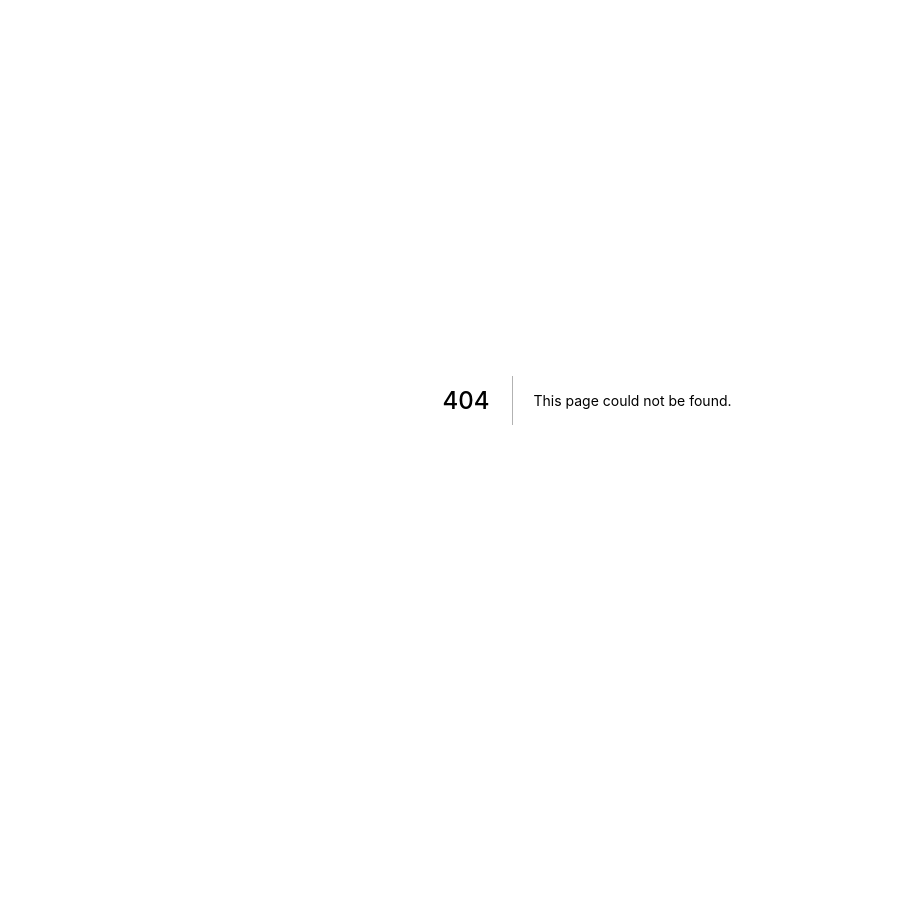
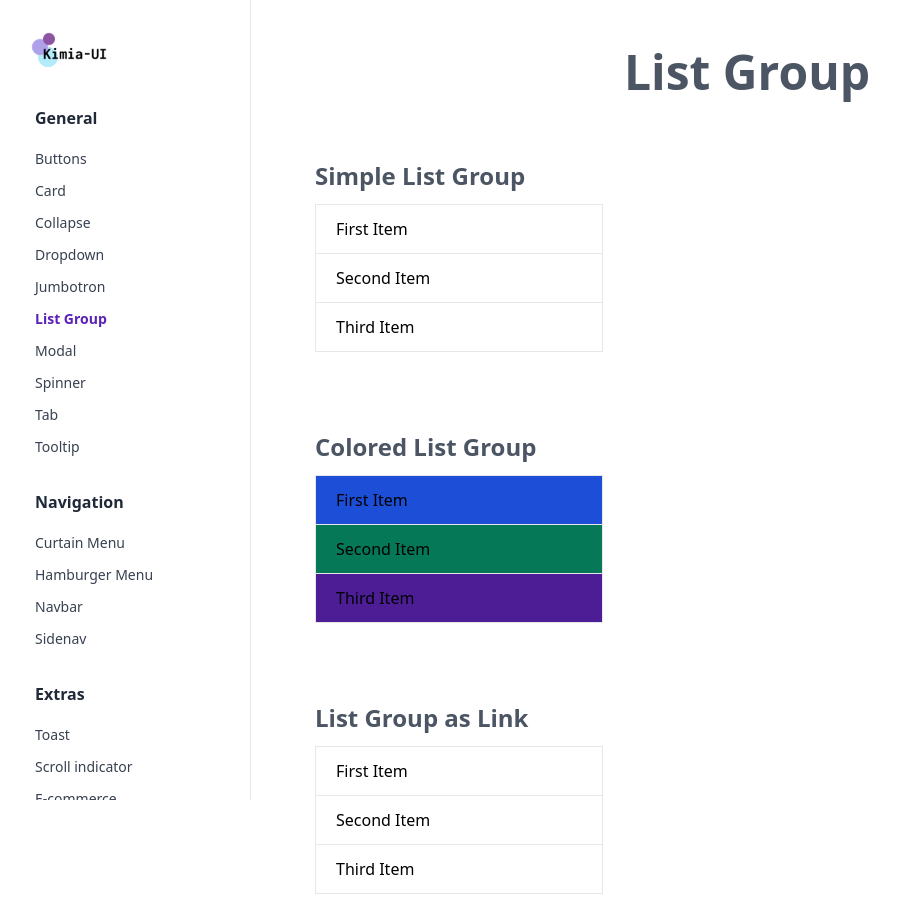
Before and after one commit to enochndika/kimia-UI, a Next.js app: page /components/list_group in a window 1280 px wide. Before the commit this address had no page. Shown: the top 914 px of the page, without its empty margins (53-952 px from the left). Before the commit the page ends 800 px from the top, so only its background shows below. Built offline with nearby package versions, Linux system fonts and the light colour scheme.

Commit message:
adding list group page

```diff
--- a/components/general/jumbotron/index.tsx
+++ b/components/general/jumbotron/index.tsx
@@ -13,7 +13,10 @@ const Jumbotron = ({ className, children }: Props) => (
 );
 
 export const JumbotronComponent: FC = () => (
-  <div className="container">
+  <div>
+    <h2 className="font-bold text-gray-600 text-lg md:text-2xl mt-12 mb-6">
+      Simple Jumbotron
+    </h2>
     <Jumbotron>
       <h1 className="text-2xl md:text-4xl text-gray-800 mb-3">
         Kitoko-UI Tutorial
@@ -30,7 +33,10 @@ export const JumbotronComponent: FC = () => (
 );
 
 export const JumbotronWithBackgroundComponent: FC = () => (
-  <div className="container">
+  <div>
+    <h2 className="font-bold text-gray-600 text-lg md:text-2xl mt-20 mb-6">
+      Jumbotron with Background
+    </h2>
     <Jumbotron className="text-white bg-gradient-to-r from-yellow-400 via-red-500 to-pink-500">
       <h1 className="text-2xl md:text-4xl mb-3">Kitoko-UI Tutorial</h1>
       <p className="mb-3">
--- a/components/general/list-group/index.tsx
+++ b/components/general/list-group/index.tsx
@@ -22,22 +22,36 @@ ListGroup.Item = ({ children, className }: Props) => (
 );
 
 export const ListGroupComponent: FC = () => (
+  <>
+    <h2 className="font-bold text-gray-600 text-lg md:text-2xl mt-12 mb-3">
+      Simple List Group
+    </h2>
     <ListGroup>
       <ListGroup.Item>First Item</ListGroup.Item>
       <ListGroup.Item>Second Item</ListGroup.Item>
       <ListGroup.Item>Third Item</ListGroup.Item>
     </ListGroup>
+  </>
 );
 
 export const ColoredListGroupComponent: FC = () => (
+  <>
+    <h2 className="font-bold text-gray-600 text-lg md:text-2xl mt-20 mb-3">
+      Colored List Group
+    </h2>
     <ListGroup>
       <ListGroup.Item className="bg-blue-700">First Item</ListGroup.Item>
       <ListGroup.Item className="bg-green-700">Second Item</ListGroup.Item>
       <ListGroup.Item className="bg-purple-900">Third Item</ListGroup.Item>
     </ListGroup>
+  </>
 );
 
 export const ListGroupLinkComponent = () => (
+  <div className="mb-6">
+    <h2 className="font-bold text-gray-600 text-lg md:text-2xl mt-20 mb-3">
+      List Group as Link
+    </h2>
     <ListGroup>
       <ListGroup.Item className="cursor-pointer hover:bg-gray-300">
         First Item
@@ -49,4 +63,5 @@ export const ListGroupLinkComponent = () => (
         Third Item
       </ListGroup.Item>
     </ListGroup>
+  </div>
 );
--- a/pages/components/jumbotron.tsx
+++ b/pages/components/jumbotron.tsx
@@ -1,13 +1,10 @@
 import Head from "next/head";
-import { Container } from "../../components/private/container";
-import MobileLayout from "../../components/private/layout/mobile";
 import {
   JumbotronComponent,
   JumbotronWithBackgroundComponent,
-} from "../../components/prod/general/jumbotron";
-import { Editor } from "../../helpers/editor";
-import jumbotron from "../../snippets/general/jumbotron/simpleJummbotron";
-import backgroundJumbotron from "../../snippets/general/jumbotron/backgroundJumbotron";
+} from "../../components/general/jumbotron";
+import { Container } from "../../site/container";
+import MobileLayout from "../../site/layout/mobile";
 
 export default function JumbotronPage() {
   return (
@@ -19,16 +16,8 @@ export default function JumbotronPage() {
         <h1 className="text-center text-3xl md:text-5xl font-bold text-gray-600 mb-16 mt-12">
           Jumbotron
         </h1>
-        <h2 className="font-bold text-gray-600 text-lg md:text-2xl mt-12 mb-6">
-          Simple Jumbotron
-        </h2>
         <JumbotronComponent />
-        <Editor code={jumbotron} />
-        <h2 className="font-bold text-gray-600 text-lg md:text-2xl mt-20 mb-6">
-          Jumbotron with Background
-        </h2>
         <JumbotronWithBackgroundComponent />
-        <Editor code={backgroundJumbotron} />
       </Container>
     </>
   );
--- /dev/null
+++ b/pages/components/list_group.tsx
@@ -0,0 +1,28 @@
+import Head from "next/head";
+import MobileLayout from "../../site/layout/mobile";
+import { Container } from "../../site/container";
+import {
+  ColoredListGroupComponent,
+  ListGroupComponent,
+  ListGroupLinkComponent,
+} from "../../components/general/list-group";
+
+export default function ListGroupPage() {
+  return (
+    <>
+      <Head>
+        <title>List Group</title>
+      </Head>
+      <Container>
+        <h1 className="text-center text-3xl md:text-5xl font-bold text-gray-600 mb-16 mt-12">
+          List Group
+        </h1>
+        <ListGroupComponent />
+        <ColoredListGroupComponent />
+        <ListGroupLinkComponent />
+      </Container>
+    </>
+  );
+}
+
+ListGroupPage.Layout = MobileLayout;
```
Lines whose indentation alone changed are shown as unchanged.
